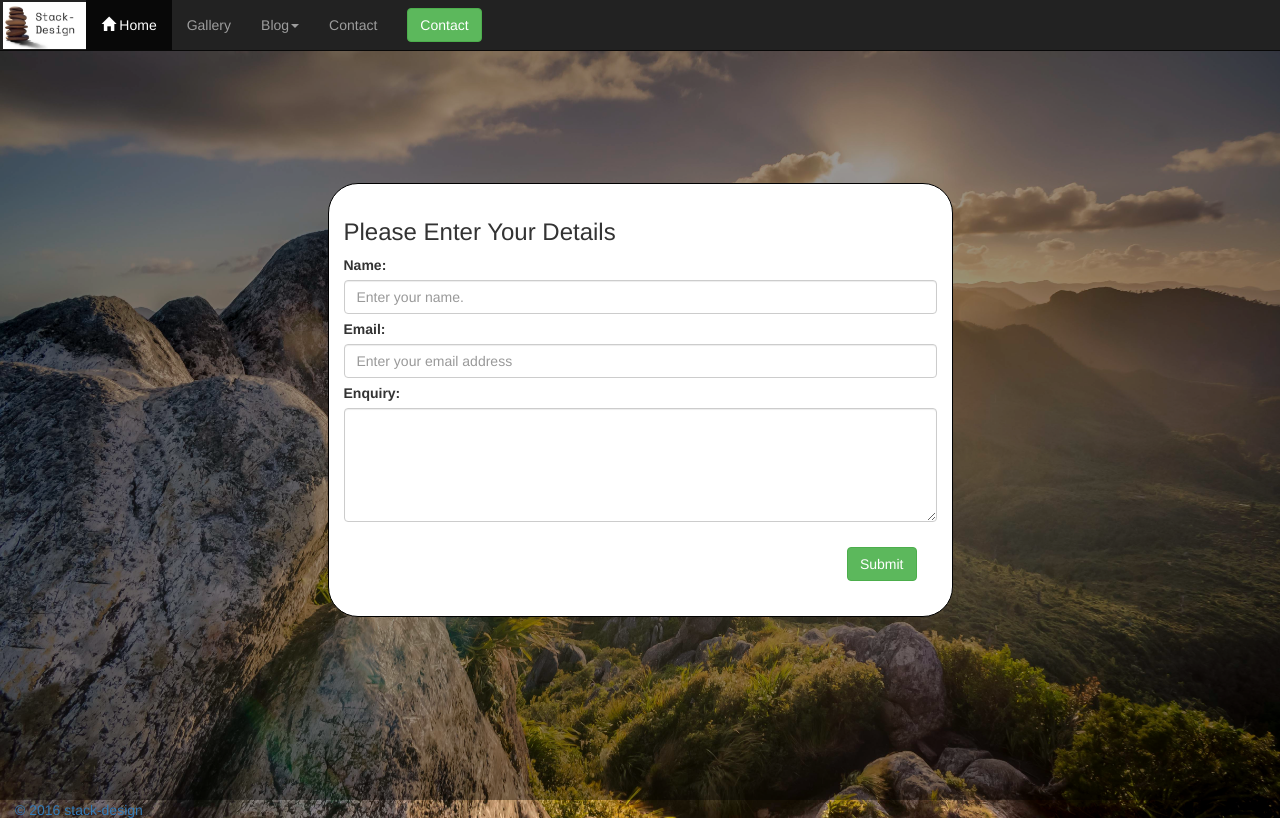
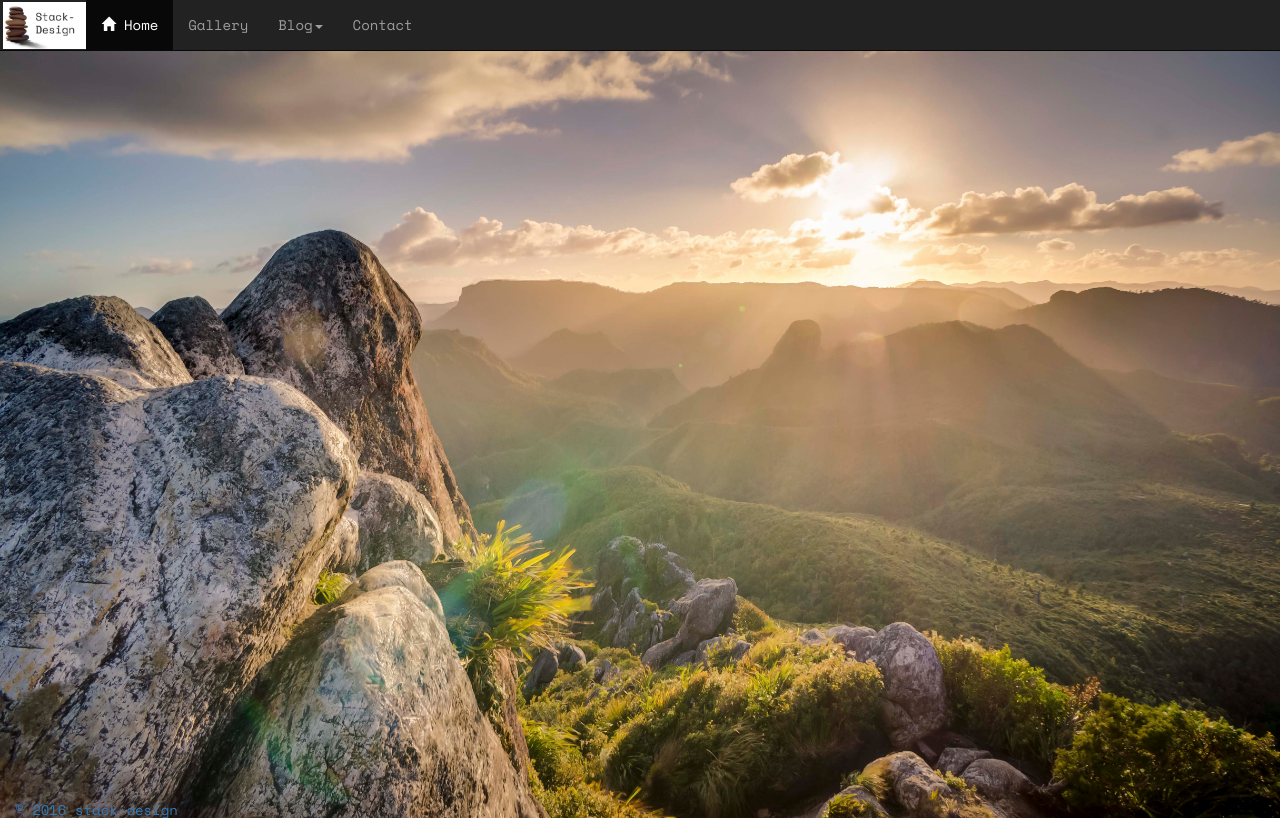
Before and after one commit to mthorning/stack-design, a PHP site: page / in a window 1280 px wide. Run offline with PHP 8.4, Linux system fonts and the light colour scheme.

Commit message:
create form on click of contact link

```diff
--- a/css/style.css
+++ b/css/style.css
@@ -1,42 +1,75 @@
-/* line 4, C:/xampp/htdocs/stack-design/css/style.scss */
+/* line 5, C:/xampp/htdocs/stack-design/css/style.scss */
 body {
+  position: relative;
+  font-family: 'Space Mono', monospace;
+  color: #1e1e1e;
+  cursor: default;
   background: url(../img/bgphoto.jpg) no-repeat center center;
   background-size: cover;
   height: 100vh; }
-  /* line 8, C:/xampp/htdocs/stack-design/css/style.scss */
+  /* line 13, C:/xampp/htdocs/stack-design/css/style.scss */
   body #mainContainer {
     height: 100%;
     width: 100%;
     padding: 0; }
-  /* line 15, C:/xampp/htdocs/stack-design/css/style.scss */
+  /* line 20, C:/xampp/htdocs/stack-design/css/style.scss */
   body nav .navbar-header .navbar-brand {
     padding: 2px 0 1px 3px; }
-  /* line 18, C:/xampp/htdocs/stack-design/css/style.scss */
+  /* line 23, C:/xampp/htdocs/stack-design/css/style.scss */
   body nav .navbar-header img {
     height: 100%; }
-  /* line 23, C:/xampp/htdocs/stack-design/css/style.scss */
-  body #contactPopUpContainer {
-    background-color: rgba(0, 0, 0, 0.4);
+  /* line 27, C:/xampp/htdocs/stack-design/css/style.scss */
+  body nav #navbarContactBtn {
+    cursor: pointer; }
+  /* line 31, C:/xampp/htdocs/stack-design/css/style.scss */
+  body #containerForHiding {
+    display: none; }
+    /* line 33, C:/xampp/htdocs/stack-design/css/style.scss */
+    body #containerForHiding #contactPopUpContainer {
+      position: absolute;
+      top: 0;
+      left: 0;
+      z-index: 1;
+      background-color: rgba(0, 0, 0, 0.6);
       height: 100%;
       width: 100%;
       display: flex;
       flex-direction: column;
       justify-content: center; }
-    /* line 30, C:/xampp/htdocs/stack-design/css/style.scss */
-    body #contactPopUpContainer #contactPopUpFormContainer {
-      width: 50%;
+      /* line 44, C:/xampp/htdocs/stack-design/css/style.scss */
+      body #containerForHiding #contactPopUpContainer #contactPopUpFormContainer {
+        width: 600px;
         height: popUpWidth;
         background-color: white;
         border: 1px solid black;
         border-radius: 30px;
         margin: auto;
         padding: 15px; }
-      /* line 38, C:/xampp/htdocs/stack-design/css/style.scss */
-      body #contactPopUpContainer #contactPopUpFormContainer .btn {
+        @media (max-width: 700px) {
+          /* line 44, C:/xampp/htdocs/stack-design/css/style.scss */
+          body #containerForHiding #contactPopUpContainer #contactPopUpFormContainer {
+            width: 400px;
+            height: 428.57143px; } }
+        @media (max-width: 450px) {
+          /* line 44, C:/xampp/htdocs/stack-design/css/style.scss */
+          body #containerForHiding #contactPopUpContainer #contactPopUpFormContainer {
+            width: 300px;
+            height: 480px; } }
+        /* line 60, C:/xampp/htdocs/stack-design/css/style.scss */
+        body #containerForHiding #contactPopUpContainer #contactPopUpFormContainer #formClose {
+          float: right; }
+          /* line 62, C:/xampp/htdocs/stack-design/css/style.scss */
+          body #containerForHiding #contactPopUpContainer #contactPopUpFormContainer #formClose:hover {
+            cursor: pointer; }
+        /* line 66, C:/xampp/htdocs/stack-design/css/style.scss */
+        body #containerForHiding #contactPopUpContainer #contactPopUpFormContainer textarea {
+          width: 100%; }
+        /* line 69, C:/xampp/htdocs/stack-design/css/style.scss */
+        body #containerForHiding #contactPopUpContainer #contactPopUpFormContainer .btn {
           float: right;
           margin: 20px; }
-      /* line 42, C:/xampp/htdocs/stack-design/css/style.scss */
-      body #contactPopUpContainer #contactPopUpFormContainer .form-control {
+        /* line 73, C:/xampp/htdocs/stack-design/css/style.scss */
+        body #containerForHiding #contactPopUpContainer #contactPopUpFormContainer .form-control {
           margin-bottom: 5px; }
 
 /*# sourceMappingURL=style.css.map */
--- a/css/style.scss
+++ b/css/style.scss
@@ -1,7 +1,12 @@
 $border-radius: 30px;
-$popUpWidth: 50%;
+$popUpWidth: 600px;
+$primaryTextColor: #1e1e1e;
 
 body {
+    position: relative;
+    font-family: 'Space Mono', monospace;
+    color: $primaryTextColor;
+    cursor: default;
     background: url(../img/bgphoto.jpg) no-repeat center center;
     background-size: cover;
     height: 100vh;
@@ -19,9 +24,18 @@ body {
                 height: 100%;
             }
         }
+        #navbarContactBtn {
+            cursor: pointer;
         }
+    }
+    #containerForHiding {
+        display: none;
         #contactPopUpContainer {
-        background-color: rgba(0, 0, 0, 0.4);
+            position: absolute;
+            top: 0;
+            left: 0;
+            z-index: 1;
+            background-color: rgba(0, 0, 0, 0.6);
             height: 100%;
             width: 100%;
             display: flex;
@@ -30,11 +44,28 @@ body {
             #contactPopUpFormContainer{
                 width: $popUpWidth;
                 height: popUpWidth;
+                @media (max-width: 700px) {
+                    width: $popUpWidth/1.5;
+                    height: $popUpWidth/1.4;
+                }
+                @media (max-width: 450px) {
+                    width: $popUpWidth/2;
+                    height: $popUpWidth/1.25;
+                }
                 background-color: white;
                 border: 1px solid black;
                 border-radius: $border-radius;
                 margin: auto;
                 padding: 15px;
+                #formClose {
+                    float: right;
+                    &:hover {
+                        cursor: pointer;
+                    }
+                }
+                textarea {
+                    width: 100%;
+                }
                 .btn {
                     float: right;
                     margin: 20px;
@@ -45,3 +76,4 @@ body {
             }
         }
     }
+}
--- a/index.html
+++ b/index.html
@@ -40,18 +40,18 @@
                     <li class="active"><a href="#"><span class="glyphicon glyphicon-home"></span> Home</a></li>
                     <li><a href="#">Gallery</a></li>
                     <li><a href="#">Blog<span class="caret"></span></a></li>
-                    <li><a href="#">Contact</a></li>
+                    <li><a id="navbarContactBtn">Contact</a></li>
                 </ul>
-                <form class="navbar-form navbar-left">
-                    <input id="navbarContactBtn" type="submit" class="btn btn-success" value="Contact">
-                </form>
             </div>
         </div>
     </nav>
+    </div>
 
+    <div id="containerForHiding">
         <div id="contactPopUpContainer" class="container-fluid">
             <div id="contactPopUpFormContainer">
-            <h3>Please Enter Your Details</h3>
+                <span id="formClose" class="glyphicon glyphicon-remove"></span>
+                <h3>How can I help?</h3>
                 <form action="" method="post">
                     <div class="form-group">
                         <label for="name">Name:</label>
@@ -59,10 +59,11 @@
                         <label for="email">Email:</label>
                         <input class="form-control" type="email" id="email" name="email" placeholder="Enter your email address">
                         <label for="comment">Enquiry:</label>
-                    <textarea class="form-control" name="comment" id="comment" rows="5"></textarea>
+                        <textarea class="form-control" name="comment" id="comment" rows="5" placeholder="Enter your enquiry."></textarea>
                         <input type="submit" class="btn btn-success">
                     </div>
                 </form>
+            </div>
         </div>
     </div>
 
@@ -73,7 +74,7 @@
         </p>
     </div>
 </div>
-</div>
+
 
 
 
@@ -81,5 +82,16 @@
     <script src="https://ajax.googleapis.com/ajax/libs/jquery/1.12.4/jquery.min.js"></script>
     <!-- Include all compiled plugins (below), or include individual files as needed -->
     <script src="js/bootstrap.min.js"></script>
+    <script>
+        $(function () {
+
+            $('#navbarContactBtn').click(function () {
+                $('#containerForHiding').toggle();
+            });
+            $('#formClose').click(function () {
+                $('#containerForHiding').css('display' , 'none');
+            });
+        });
+    </script>
   </body>
 </html>
```
Also changed, not shown: 1 other file. Lines whose indentation alone changed are shown as unchanged.
